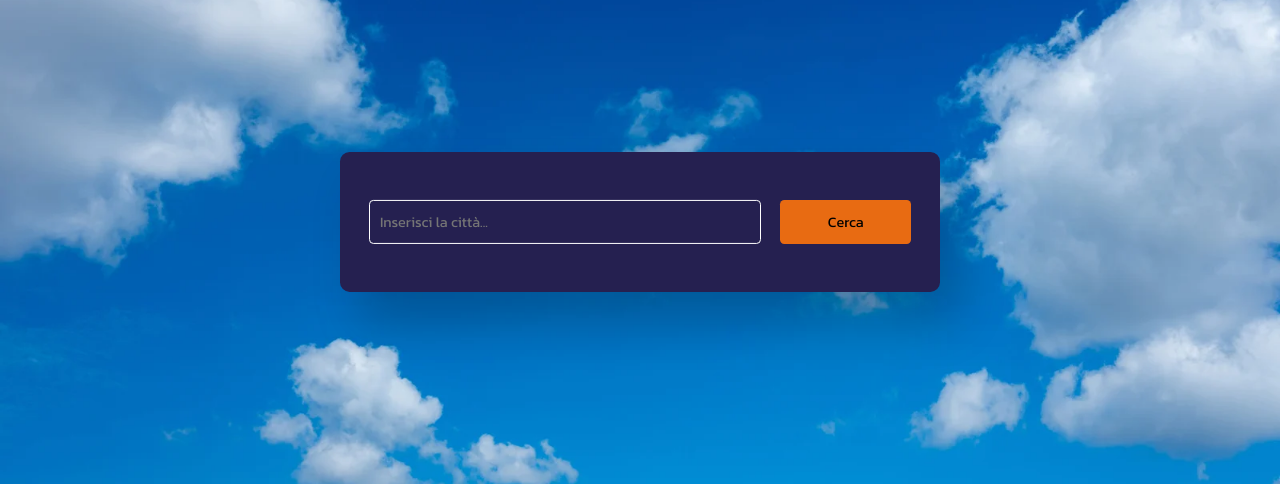
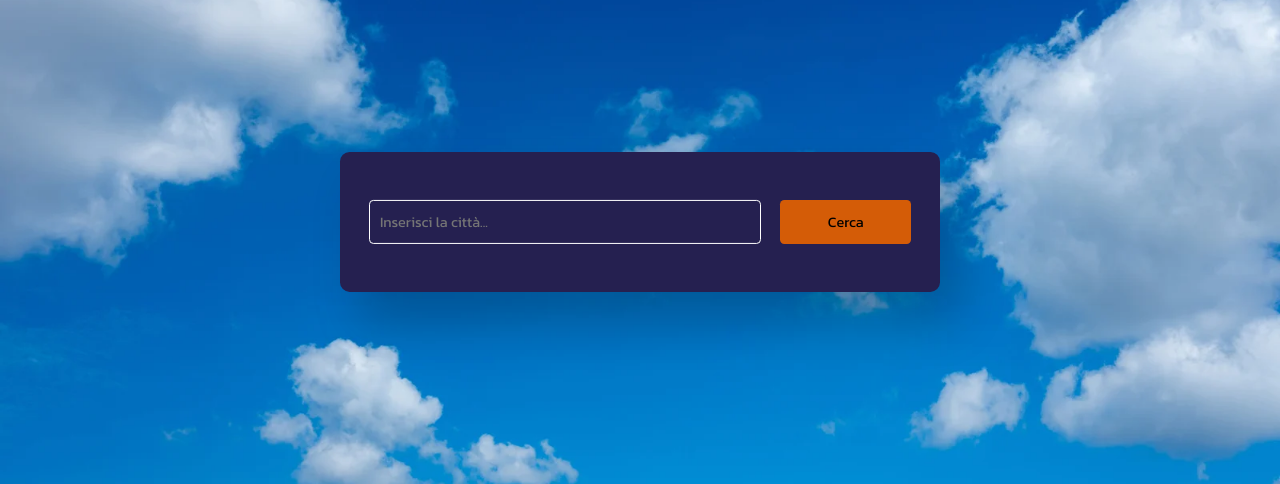
Before and after one commit to Davide-Rossini/WEB, a PHP site: page / in a window 1280 px wide, with the pointer over the restyled element. Shown: the part 178-662 px from the top of the page. Run offline with PHP 8.4, Linux system fonts and the light colour scheme.

Commit message:
funziona tutto

```diff
--- a/meteo/script.js
+++ b/meteo/script.js
@@ -35,6 +35,5 @@ let getMeteo = () => {
         });
     }
 };
-
 cerca.addEventListener("click", getMeteo);
 window.addEventListener("load", getMeteo);
--- a/meteo/style.css
+++ b/meteo/style.css
@@ -27,26 +27,31 @@ body {
     border-radius: 0.6em;
     box-shadow: 1.2em 2em 3em rgba(0, 0, 0, 0.2);
 }
+
 .ricerca {
     display: grid;
     grid-template-columns: 9fr 3fr;
     gap: 1.2em;
 }
+
 .ricerca input,
 .ricerca button {
     font-size: 0.9em;
     outline: none;
     border-radius: 0.3em;
 }
+
 .ricerca input {
     background-color: transparent;
     border: 1px solid #ffffff;
     padding: 0.7em;
     color: #ffffff;
 }
+
 .ricerca input:focus {
     border-color: #ffffff;
 }
+
 .ricerca button {
     background-color: #e86b12;
     border: none;
@@ -56,6 +61,7 @@ body {
 #risultato {
     color: #ffffff;
 }
+
 .informazioni {
     position: relative;
     display: grid;
@@ -69,3 +75,11 @@ h2{
     font-size: 1.0em;
     margin-bottom: 0.5em;
 }
+
+.ricerca button:hover {
+    background-color: #d45c07;
+}
+
+.ricerca input:hover {
+    border-color: #4356fe;
+}
```
